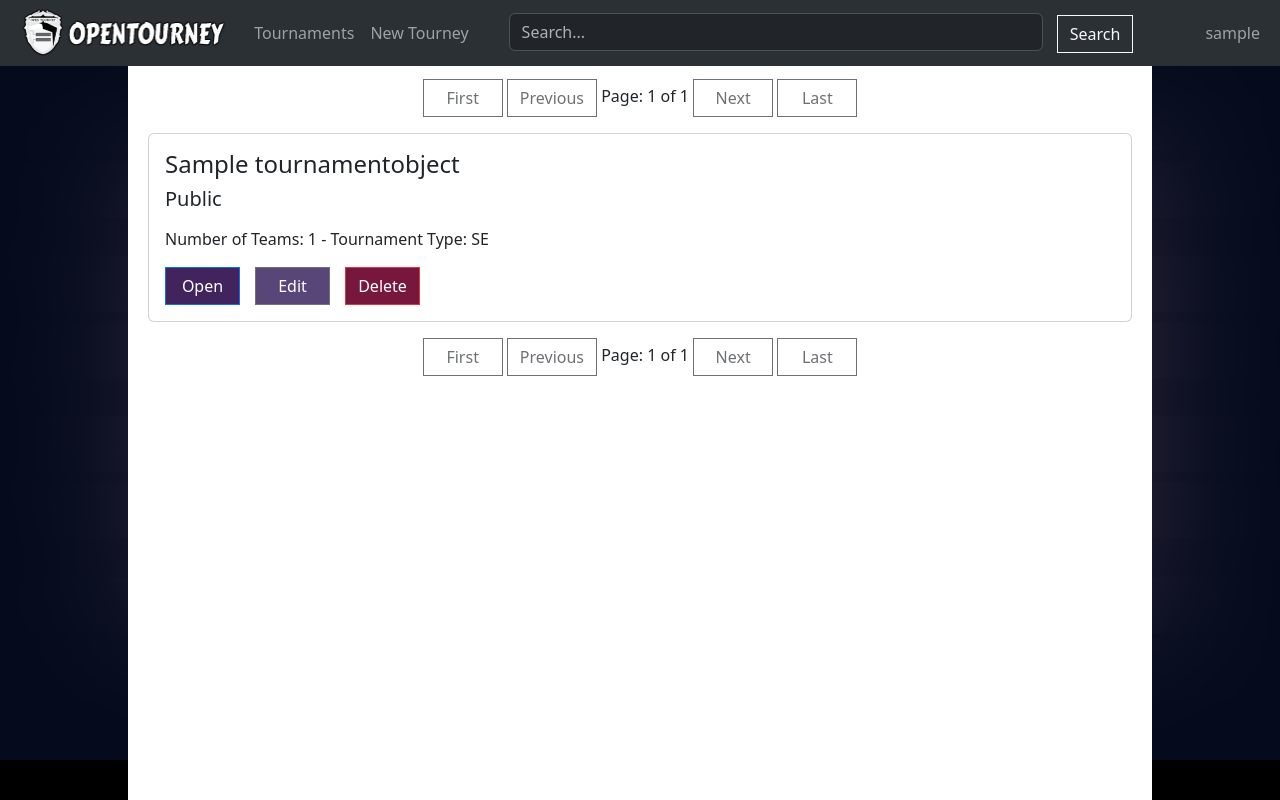
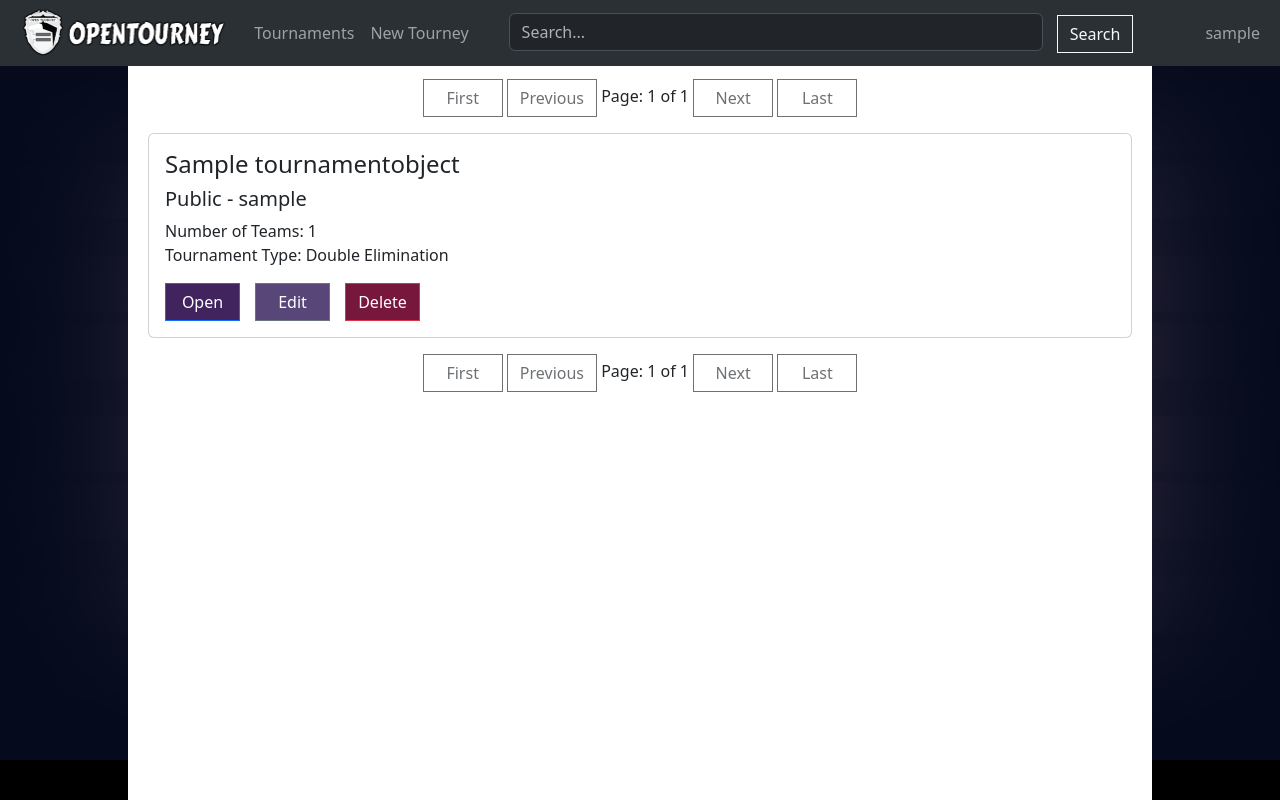
Before and after one commit to Dylan-Shakespear/OpenTourney, a Django app: page /tourney/tournaments in a window 1280 px wide. Run offline with Django 4.2, Linux system fonts and the light colour scheme; a user stored in the database is signed in; tables that the repository leaves empty hold one stand-in row (values such as "Sample post").

Commit message:
Updated listing information

```diff
--- a/OpenTourney/Tournament/static/style.css
+++ b/OpenTourney/Tournament/static/style.css
@@ -6,6 +6,10 @@
     --secondary-hover: #362b4a;
     --danger: #78173c;
     --danger-hover: #4d0f26;
+}
+
+.m-gone {
+    margin-bottom: 0px;
 }
 
 .btn {
--- a/OpenTourney/Tournament/templates/Tournament/listings.html
+++ b/OpenTourney/Tournament/templates/Tournament/listings.html
@@ -27,12 +27,16 @@
         <div class="card-body">
             <h4 class="card-title">{{ tourney.name }}</h4>
             {% if tourney.public %}
-                <h5>Public</h5>
+                <h5>Public - {{ tourney.user.username }}</h5>
             {% else %}
-                <h5>Private</h5>
+                <h5>Private - {{ tourney.user.username }}</h5>
             {% endif %}
-            <p class="card-text">{{ tourney.desc }}</p>
-            <p class="card-text">Number of Teams: {{ tourney.num_teams }} - Tournament Type: {{ tourney.tournament_type }}</p>
+            <p class="m-gone">Number of Teams: {{ tourney.num_teams }}</p>
+            {% if tourney.tournament_type == single %}
+                <p>Tournament Type: Single Elimination</p>
+            {% else %}
+                <p>Tournament Type: Double Elimination</p>
+            {% endif %}
             <div class="button-group-horizontal">
                 <a href="{% url 'tourney' tourney.id %}" class="btn btn-primary listing-btn page-animation">Open</a>
                 {% if user.is_authenticated and user == tourney.user %}
```
